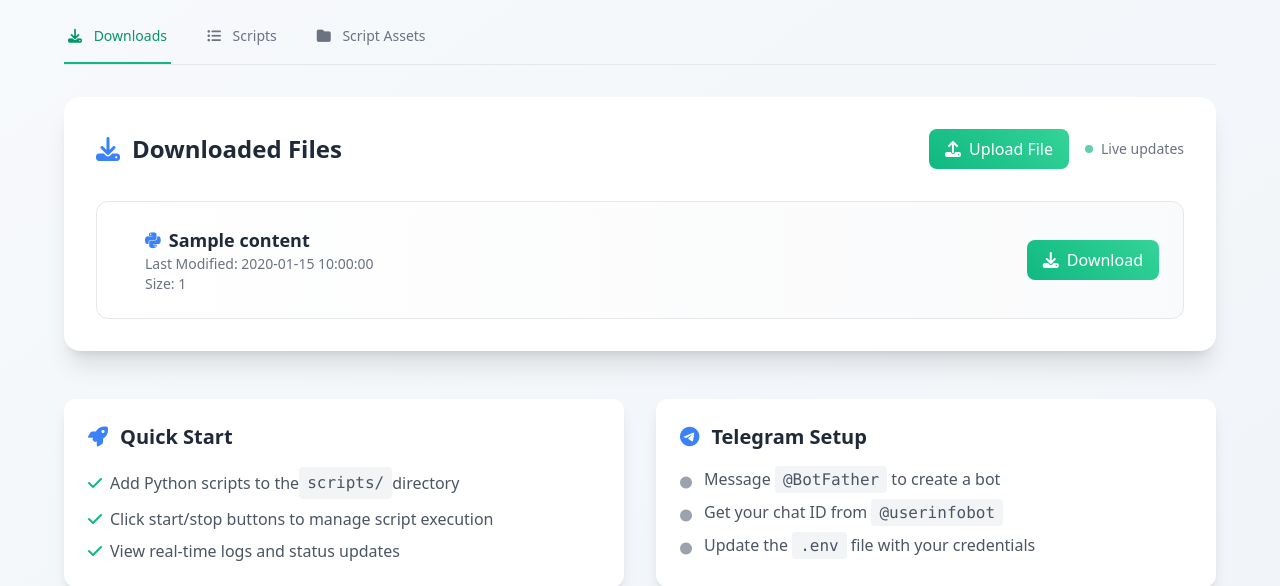
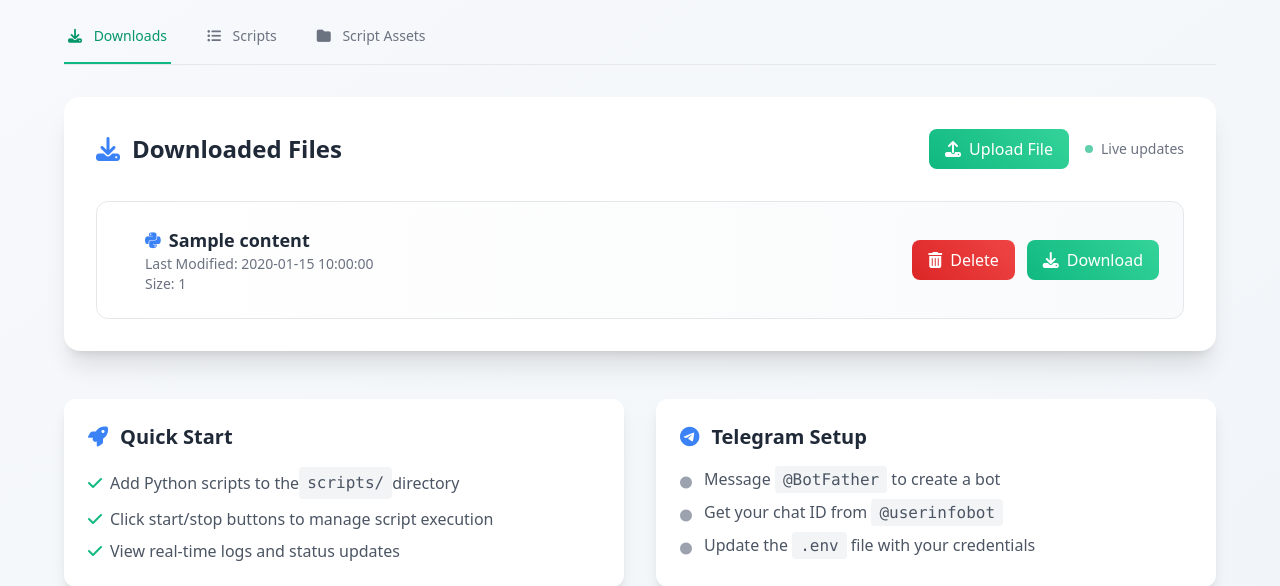
Before and after one commit to shabri-arrahim/scraper-dashboard, a Python web app: template templates/dashboard.html in a window 1280 px wide. Shown: the part 298-884 px from the top of the page. Run offline with Jinja, Linux system fonts and the light colour scheme; the template is opened without the code that fills it: most values are stand-ins (such as "Sample title", 1, 10 or a date in 2020); some libraries are stand-ins or nearby versions.

Commit message:
feat: add remove content

```diff
--- a/templates/components/download_list.html
+++ b/templates/components/download_list.html
@@ -27,6 +27,16 @@
 
       <!-- Actions -->
       <div class="flex items-center space-x-3">
+        <!-- Delete Button -->
+        <button
+          class="btn-danger text-white px-4 py-2 rounded-lg font-medium flex items-center"
+          hx-delete="/downloads/{{ content.name }}"
+          hx-target="#download-list"
+          hx-confirm="Are you sure you want to delete this download?"
+        >
+          <i class="fas fa-trash-alt mr-2"></i>
+          Delete
+        </button>
         <!-- Download button -->
         <button
           class="btn-primary text-white px-4 py-2 rounded-lg font-medium flex items-center"
```
Also changed, not shown: main.py (+14 -0 lines).
